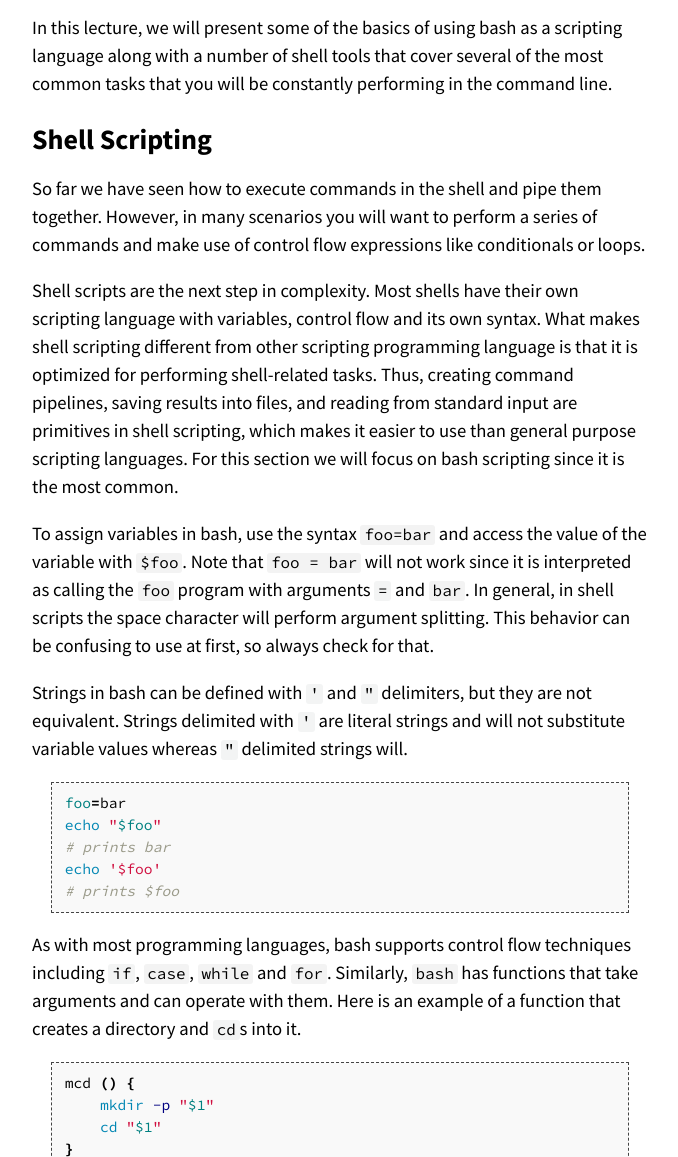
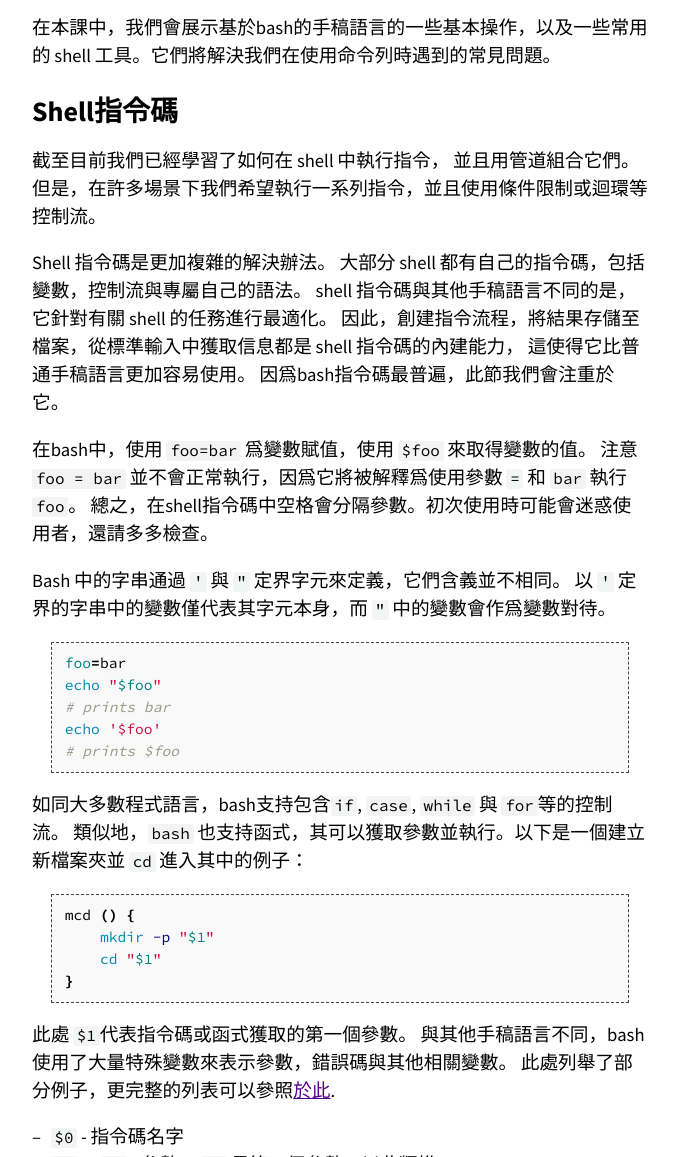
Before and after one commit to missing-semester-zh-Hant/missing-semester-zh-Hant.github.io, a Jekyll site: the page built from _2020/shell-tools.md, in a window 1280 px wide and 1400 px high, scrolled down 252 px, cut to the strip 243-1400 px from the top of the window. Shown: the whole strip, without its empty margins (300-978 px from the left). Built offline with Jekyll 4.4.1, drawn with Linux system fonts in a browser that asks for light colours; some of the changed text lies outside the part shown.

Commit message:
lec2 translation update

````diff
--- a/_2020/shell-tools.md
+++ b/_2020/shell-tools.md
@@ -1,6 +1,6 @@
 ---
 layout: lecture
-title: "Shell Tools and Scripting"
+title: "Shell工具與手稿語言"
 date: 2019-01-14
 ready: true
 video:
@@ -8,25 +8,41 @@ video:
   id: kgII-YWo3Zw
 ---
 
-In this lecture, we will present some of the basics of using bash as a scripting language along with a number of shell tools that cover several of the most common tasks that you will be constantly performing in the command line.
+<!-- In this lecture, we will present some of the basics of using bash as a scripting language along with a number of shell tools that cover several of the most common tasks that you will be constantly performing in the command line. -->
+在本課中，我們會展示基於bash的手稿語言的一些基本操作，以及一些常用的 shell 工具。它們將解決我們在使用命令列時遇到的常見問題。
 
-# Shell Scripting
 
-So far we have seen how to execute commands in the shell and pipe them together.
-However, in many scenarios you will want to perform a series of commands and make use of control flow expressions like conditionals or loops.
+<!-- # Shell Scripting -->
+# Shell指令碼
 
-Shell scripts are the next step in complexity.
+<!-- So far we have seen how to execute commands in the shell and pipe them together.
+However, in many scenarios you will want to perform a series of commands and make use of control flow expressions like conditionals or loops. -->
+截至目前我們已經學習了如何在 shell 中執行指令， 並且用管道組合它們。
+但是，在許多場景下我們希望執行一系列指令，並且使用條件限制或迴環等控制流。
+
+<!-- Shell scripts are the next step in complexity.
 Most shells have their own scripting language with variables, control flow and its own syntax.
 What makes shell scripting different from other scripting programming language is that it is optimized for performing shell-related tasks.
 Thus, creating command pipelines, saving results into files, and reading from standard input are primitives in shell scripting, which makes it easier to use than general purpose scripting languages.
-For this section we will focus on bash scripting since it is the most common.
+For this section we will focus on bash scripting since it is the most common. -->
+Shell 指令碼是更加複雜的解決辦法。
+大部分 shell 都有自己的指令碼，包括變數，控制流與專屬自己的語法。
+shell 指令碼與其他手稿語言不同的是，它針對有關 shell 的任務進行最適化。
+因此，創建指令流程，將結果存儲至檔案，從標準輸入中獲取信息都是 shell 指令碼的內建能力，
+這使得它比普通手稿語言更加容易使用。
+因爲bash指令碼最普遍，此節我們會注重於它。
 
-To assign variables in bash, use the syntax `foo=bar` and access the value of the variable with `$foo`.
+<!-- To assign variables in bash, use the syntax `foo=bar` and access the value of the variable with `$foo`.
 Note that `foo = bar` will not work since it is interpreted as calling the `foo` program with arguments `=` and `bar`.
-In general, in shell scripts the space character will perform argument splitting. This behavior can be confusing to use at first, so always check for that.
+In general, in shell scripts the space character will perform argument splitting. This behavior can be confusing to use at first, so always check for that. -->
+在bash中，使用 `foo=bar` 爲變數賦值，使用 `$foo` 來取得變數的值。
+注意 `foo = bar` 並不會正常執行，因爲它將被解釋爲使用參數 `=` 和 `bar` 執行 `foo`。
+總之，在shell指令碼中空格會分隔參數。初次使用時可能會迷惑使用者，還請多多檢查。
 
-Strings in bash can be defined with `'` and `"` delimiters, but they are not equivalent.
-Strings delimited with `'` are literal strings and will not substitute variable values whereas `"` delimited strings will.
+<!-- Strings in bash can be defined with `'` and `"` delimiters, but they are not equivalent.
+Strings delimited with `'` are literal strings and will not substitute variable values whereas `"` delimited strings will. -->
+Bash 中的字串通過 `'` 與 `"` 定界字元來定義，它們含義並不相同。
+以 `'` 定界的字串中的變數僅代表其字元本身，而 `"` 中的變數會作爲變數對待。
 
 ```bash
 foo=bar
@@ -36,9 +52,10 @@ echo '$foo'
 # prints $foo
 ```
 
-As with most programming languages, bash supports control flow techniques including `if`, `case`, `while` and `for`.
-Similarly, `bash` has functions that take arguments and can operate with them. Here is an example of a function that creates a directory and `cd`s into it.
-
+<!-- As with most programming languages, bash supports control flow techniques including `if`, `case`, `while` and `for`.
+Similarly, `bash` has functions that take arguments and can operate with them. Here is an example of a function that creates a directory and `cd`s into it. -->
+如同大多數程式語言，bash支持包含`if`, `case`, `while` 與 `for`等的控制流。
+類似地，`bash` 也支持函式，其可以獲取參數並執行。以下是一個建立新檔案夾並 `cd` 進入其中的例子：
 
 ```bash
 mcd () {
@@ -47,7 +64,7 @@ mcd () {
 }
 ```
 
-Here `$1` is the first argument to the script/function.
+<!-- Here `$1` is the first argument to the script/function.
 Unlike other scripting languages, bash uses a variety of special variables to refer to arguments, error codes, and other relevant variables. Below is a list of some of them. A more comprehensive list can be found [here](https://www.tldp.org/LDP/abs/html/special-chars.html).
 - `$0` - Name of the script
 - `$1` to `$9` - Arguments to the script. `$1` is the first argument and so on.
@@ -56,15 +73,33 @@ Unlike other scripting languages, bash uses a variety of special variables to re
 - `$?` - Return code of the previous command
 - `$$` - Process identification number (PID) for the current script
 - `!!` - Entire last command, including arguments. A common pattern is to execute a command only for it to fail due to missing permissions; you can quickly re-execute the command with sudo by doing `sudo !!`
-- `$_` - Last argument from the last command. If you are in an interactive shell, you can also quickly get this value by typing `Esc` followed by `.`
+- `$_` - Last argument from the last command. If you are in an interactive shell, you can also quickly get this value by typing `Esc` followed by `.` -->
+此處 `$1`代表指令碼或函式獲取的第一個參數。
+與其他手稿語言不同，bash使用了大量特殊變數來表示參數，錯誤碼與其他相關變數。
+此處列舉了部分例子，更完整的列表可以參照[於此](https://www.tldp.org/LDP/abs/html/special-chars.html).
+- `$0` - 指令碼名字
+- `$1` to `$9` - 參數。 `$1` 是第一個參數，以此類推。
+- `$@` - 全部參數
+- `$#` - 參數數量
+- `$?` - 前一條指令的返回值
+- `$$` - 目前指令碼的行程ID (Process identification number, PID)
+- `!!` - 完整的前一條指令，含有參數。一個常見情況是因爲權限錯誤導致指令失敗，此時可以使用 `sudo !!`
+- `$_` - 前一條指令的最後一個參數。如果你使用的是互動式shell，按下 `Esc` 後鍵入 `.` 可以獲取它。
 
-Commands will often return output using `STDOUT`, errors through `STDERR`, and a Return Code to report errors in a more script-friendly manner.
+<!-- Commands will often return output using `STDOUT`, errors through `STDERR`, and a Return Code to report errors in a more script-friendly manner.
 The return code or exit status is the way scripts/commands have to communicate how execution went.
-A value of 0 usually means everything went OK; anything different from 0 means an error occurred.
+A value of 0 usually means everything went OK; anything different from 0 means an error occurred. -->
+程式通常會使用 `STDOUT` 來返回輸出, 使用 `STDERR` 返回錯誤, 與一個返回值(Return Code)來更加友好地表示錯誤信息。
+指令碼或單獨指令利用返回值與退出狀態(exit status)進行交流。
+通常，返回值爲 0 表示一切正常，非0的返回值表示發生了某種錯誤。
 
-Exit codes can be used to conditionally execute commands using `&&` (and operator) and `||` (or operator), both of which are [short-circuiting](https://en.wikipedia.org/wiki/Short-circuit_evaluation) operators. Commands can also be separated within the same line using a semicolon `;`.
+<!-- Exit codes can be used to conditionally execute commands using `&&` (and operator) and `||` (or operator), both of which are [short-circuiting](https://en.wikipedia.org/wiki/Short-circuit_evaluation) operators. Commands can also be separated within the same line using a semicolon `;`.
 The `true` program will always have a 0 return code and the `false` command will always have a 1 return code.
-Let's see some examples
+Let's see some examples -->
+退出碼可以與 `&&` (and operator) 與 `||` (or operator)共同使用，它們都是[短路求值](https://en.wikipedia.org/wiki/Short-circuit_evaluation) 運算子。
+同一行內的多個指令可以使用 `;` 分隔。
+程式 `true` 的返回值永遠是0，`false`的返回值永遠是1.
+以下是一些例子：
 
 ```bash
 false || echo "Oops, fail"
@@ -86,6 +121,10 @@ false ; echo "This will always run"
 # This will always run
 ```
 
+<!-- Another common pattern is wanting to get the output of a command as a variable. This can be done with _command substitution_.
+Whenever you place `$( CMD )` it will execute `CMD`, get the output of the command and substitute it in place.
+For example, if you do `for file in $(ls)`, the shell will first call `ls` and then iterate over those values.
+A lesser known similar feature is _process substitution_, `<( CMD )` will execute `CMD` and place the output in a temporary file and substitute the `<()` with that file's name. This is useful when commands expect values to be passed by file instead of by STDIN. For example, `diff <(ls foo) <(ls bar)` will show differences between files in dirs  `foo` and `bar`. -->
 Another common pattern is wanting to get the output of a command as a variable. This can be done with _command substitution_.
 Whenever you place `$( CMD )` it will execute `CMD`, get the output of the command and substitute it in place.
 For example, if you do `for file in $(ls)`, the shell will first call `ls` and then iterate over those values.
````
